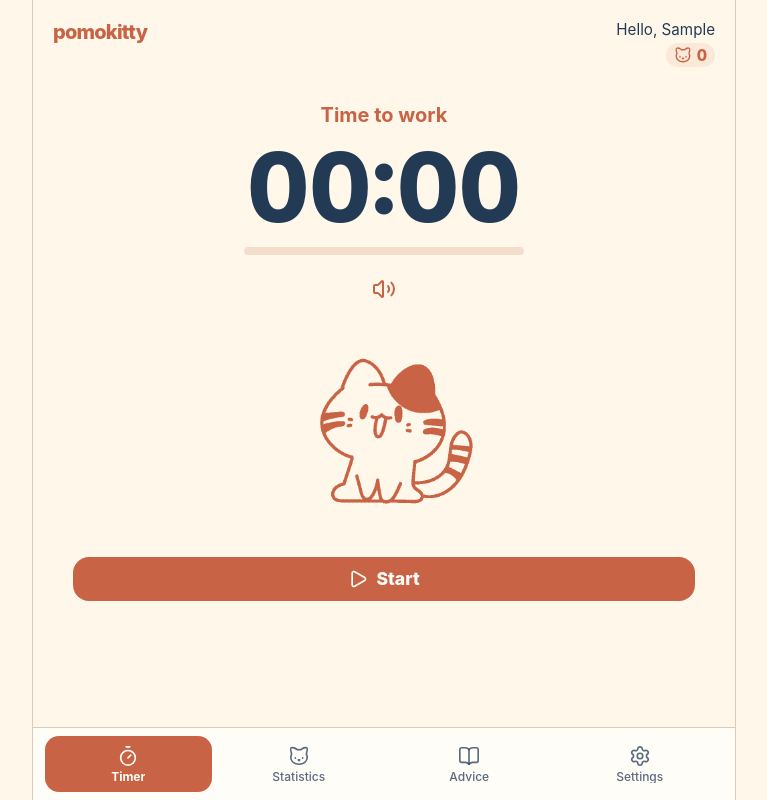
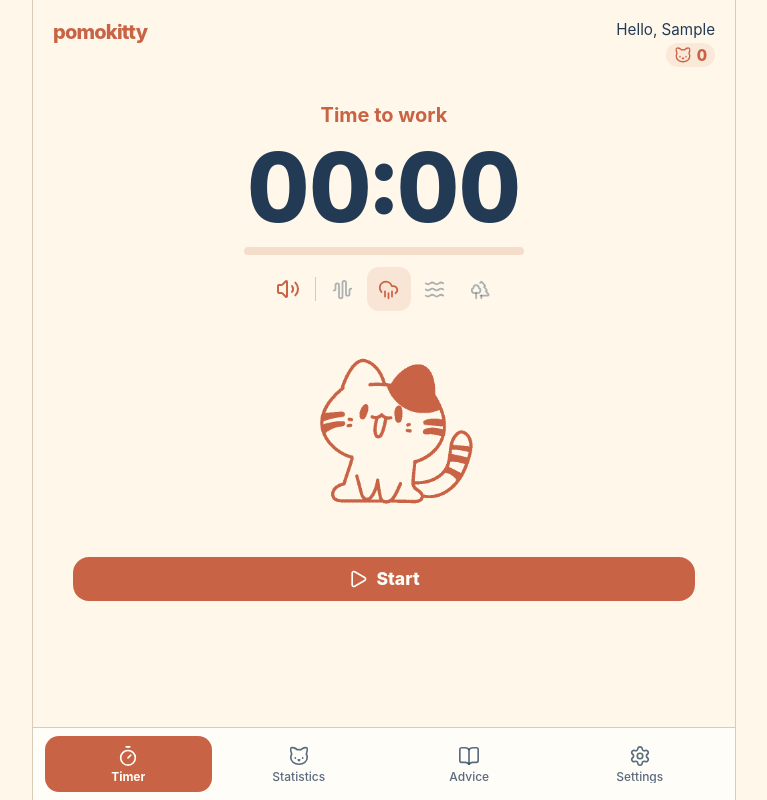
Before and after one commit to pavelnasuta/pomocat, a React (Vite) app: page / in a window 1280 px wide. Both pictures are taken after typing "Sample" into the empty fields and a click on the button "Continue". Shown: the whole page, without its empty margins (256-1023 px from the left). Built offline with nearby package versions, Linux system fonts and the light colour scheme.

Commit message:
feat(timer): add quick background sound controls

```diff
--- a/src/app/app.css
+++ b/src/app/app.css
@@ -250,14 +250,42 @@ input:focus-visible {
   transition: width 250ms linear;
 }
 
-.timer-screen__sound-toggle {
+.timer-screen__sound-controls {
+  display: flex;
+  align-items: center;
+  gap: 2px;
+}
+
+.timer-screen__sound-toggle,
+.timer-screen__sound-option {
   display: grid;
-  width: 44px;
+  width: 40px;
   min-height: 44px;
   place-items: center;
   padding: 0;
+  background: transparent;
+}
+
+.timer-screen__sound-toggle {
+  width: 44px;
   color: var(--color-terracotta);
-  background: transparent;
+}
+
+.timer-screen__sound-divider {
+  width: 1px;
+  height: 24px;
+  margin: 0 3px;
+  background: var(--color-border);
+}
+
+.timer-screen__sound-option {
+  color: color-mix(in srgb, var(--color-dark-blue), transparent 62%);
+}
+
+.timer-screen__sound-option--active {
+  border-radius: 12px;
+  color: var(--color-terracotta);
+  background: color-mix(in srgb, var(--color-terracotta), transparent 88%);
 }
 
 .timer-screen__task {
--- a/src/features/timer/TimerScreen.tsx
+++ b/src/features/timer/TimerScreen.tsx
@@ -1,5 +1,6 @@
-import { Check, Pause, Play, SkipForward, Volume2, VolumeX } from 'lucide-react'
+import { AudioWaveform, Check, CloudRain, Pause, Play, SkipForward, Trees, Volume2, VolumeX, Waves } from 'lucide-react'
 import { Mascot, type MascotPose } from '../../components/Mascot'
+import type { SoundId } from '../../domain/types'
 import { useTranslation } from '../../i18n/useTranslation'
 import type { ThemeId } from '../../theme/themes'
 import type { PomodoroController } from './usePomodoroController'
@@ -8,6 +9,15 @@ interface TimerScreenProps {
   controller: PomodoroController
   theme?: ThemeId
 }
+
+type QuickSoundId = Extract<SoundId, 'brownNoise' | 'forestRain' | 'ocean' | 'nightForest'>
+
+const quickSoundOptions: ReadonlyArray<{ id: QuickSoundId; icon: typeof AudioWaveform }> = [
+  { id: 'brownNoise', icon: AudioWaveform },
+  { id: 'forestRain', icon: CloudRain },
+  { id: 'ocean', icon: Waves },
+  { id: 'nightForest', icon: Trees },
+]
 
 function formatRemainingTime(remainingMs: number): string {
   const remainingSeconds = Math.ceil(remainingMs / 1_000)
@@ -42,6 +52,9 @@ export function TimerScreen({ controller, theme = 'terracotta' }: TimerScreenPro
   const isResettable = controller.view.phase !== 'idle'
   const PrimaryIcon = controller.view.phase === 'paused' || !isActive ? Play : Pause
   const SoundIcon = controller.soundEnabled ? Volume2 : VolumeX
+  const selectedQuickSound = quickSoundOptions.some(({ id }) => id === controller.selectedSound)
+    ? controller.selectedSound as QuickSoundId
+    : 'forestRain'
 
   return (
     <section className="timer-screen" aria-label={t('navigation.timer')}>
@@ -58,14 +71,33 @@ export function TimerScreen({ controller, theme = 'terracotta' }: TimerScreenPro
         >
           <span style={{ width: `${progress}%` }} />
         </div>
+        <div className="timer-screen__sound-controls" role="group" aria-label={t('settings.soundChoice')}>
           <button
             type="button"
             className="timer-screen__sound-toggle"
             aria-label={t(controller.soundEnabled ? 'timer.soundOff' : 'timer.soundOn')}
+            aria-pressed={controller.soundEnabled}
             onClick={controller.toggleSound}
           >
             <SoundIcon aria-hidden size={24} strokeWidth={2} />
           </button>
+          <span className="timer-screen__sound-divider" aria-hidden />
+          {quickSoundOptions.map(({ id, icon: Icon }) => {
+            const isSelected = controller.soundEnabled && selectedQuickSound === id
+            return (
+              <button
+                key={id}
+                type="button"
+                className={`timer-screen__sound-option${isSelected ? ' timer-screen__sound-option--active' : ''}`}
+                aria-label={t(`settings.sound.${id}`)}
+                aria-pressed={isSelected}
+                onClick={() => controller.selectSound(id)}
+              >
+                <Icon aria-hidden size={21} strokeWidth={2} />
+              </button>
+            )
+          })}
+        </div>
       </header>
 
       <div className="timer-screen__actions">
--- a/src/features/timer/usePomodoroController.ts
+++ b/src/features/timer/usePomodoroController.ts
@@ -11,7 +11,7 @@ import {
   startSession,
   type TimerView,
 } from '../../domain/timer'
-import type { ActiveSession, AppData, Locale, PomodoroSettings } from '../../domain/types'
+import type { ActiveSession, AppData, Locale, PomodoroSettings, SoundId } from '../../domain/types'
 import { dictionaries } from '../../i18n/dictionaries'
 
 type AudioPort = Pick<AudioController, 'start' | 'stop'> &
@@ -23,12 +23,14 @@ export interface PomodoroController {
   locale: Locale
   animationsEnabled: boolean
   soundEnabled: boolean
+  selectedSound: SoundId
   view: TimerView
   taskName: string
   wakeLockStatus: 'active' | 'unavailable' | 'idle'
   audioStatus: 'idle' | 'blocked'
   setTaskName(value: string): void
   toggleSound(): void
+  selectSound(sound: SoundId): void
   start(): Promise<void>
   pause(): Promise<void>
   resume(): Promise<void>
@@ -215,6 +217,17 @@ export function usePomodoroController(options: PomodoroControllerOptions = {}):
     options.onAppDataChange?.(nextAppData)
   }
 
+  function selectSound(selectedSound: SoundId) {
+    const nextAppData = {
+      ...appData,
+      settings: { ...appData.settings, selectedSound, soundEnabled: true },
+    }
+    const saved = saveAppData(storage, nextAppData)
+    options.onPersistenceChange?.(!saved)
+    setAppData(nextAppData)
+    options.onAppDataChange?.(nextAppData)
+  }
+
   async function start() {
     const nextSession = startSession(now(), appData.settings, taskName || undefined)
     const operation = activationOperation.current + 1
@@ -327,12 +340,14 @@ export function usePomodoroController(options: PomodoroControllerOptions = {}):
     locale: appData.settings.locale,
     animationsEnabled: appData.settings.animationsEnabled,
     soundEnabled: appData.settings.soundEnabled !== false,
+    selectedSound: appData.settings.selectedSound,
     view: session ? getTimerView(session, clock) : idleView(),
     taskName,
     wakeLockStatus,
     audioStatus,
     setTaskName,
     toggleSound,
+    selectSound,
     start,
     pause,
     resume,
```
Also changed, not shown: 2 other files (tests, documents, lock files or other folders). Lines whose indentation alone changed are shown as unchanged.
